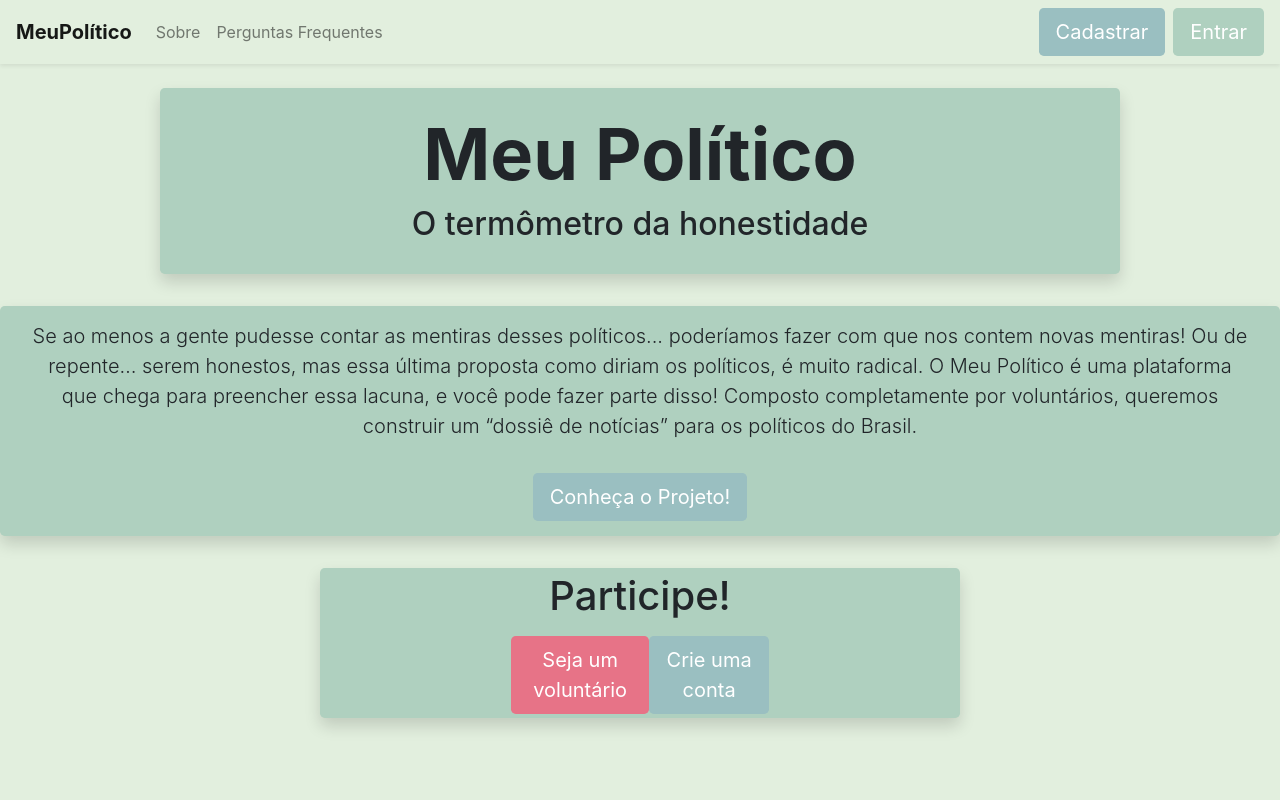
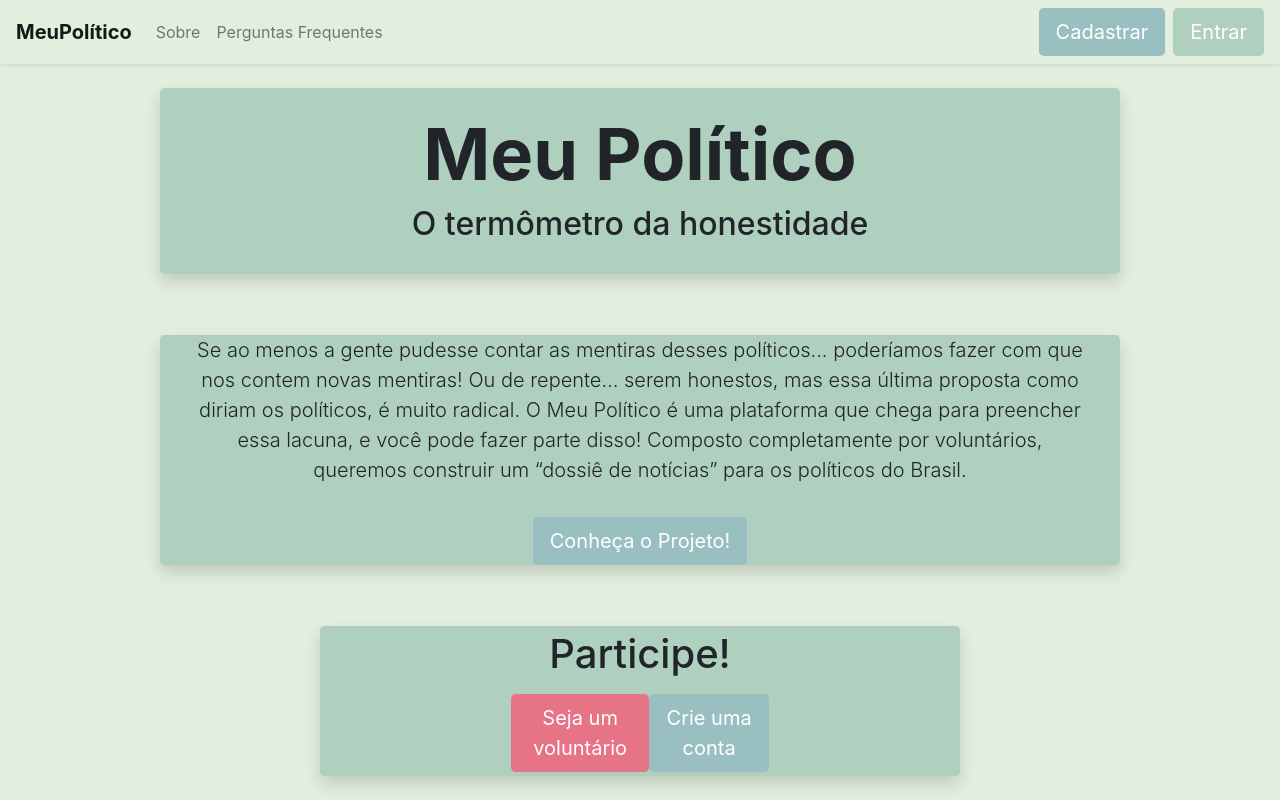
Before and after one commit to unimatrix2/meu-politico-front, a React (Create React App) app: page / in a window 1280 px wide. Shown: the top 800 px of the page. Built offline with nearby package versions, Linux system fonts and the light colour scheme; the HTML template or start-up script is replaced by a standard one.

Commit message:
fixed classes

```diff
--- a/src/components/Home/Home.js
+++ b/src/components/Home/Home.js
@@ -7,12 +7,12 @@ import './Home.css';
 const Home = ({showSignup, setShowSignup, authState}) => {
     return (
         <>
-            <main className="main-home-content">
+            <main className="main-home-content d-flex flex-column justify-content-between">
                 <Jumbotron className="cambridge-blue-background d-flex flex-column align-items-center w-75 h-25 justify-content-center shadow align-self-center mt-4 ">
                     <h1 className="font-weight-bold display-3">Meu Político</h1>
                     <p className="h2" >O termômetro da honestidade</p>
                 </Jumbotron>
-                <Jumbotron className="cambridge-blue-background d-flex flex-column shadow align-items-center custom-jumbo justify-content-center">
+                <Jumbotron className="cambridge-blue-background d-flex flex-column shadow align-items-center custom-jumbo justify-content-center w-75 align-self-center">
                         <p className="lead blockquote text-center">Se ao menos a gente pudesse contar as mentiras desses políticos... poderíamos
                         fazer com que  nos contem novas mentiras! Ou de repente… serem honestos, mas essa última proposta
                         como diriam os políticos, é muito radical. O Meu Político é uma plataforma que chega para preencher
```
